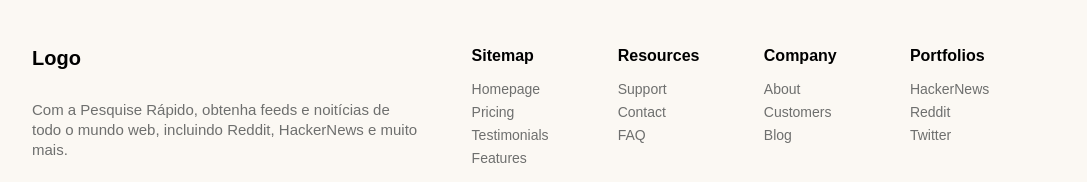
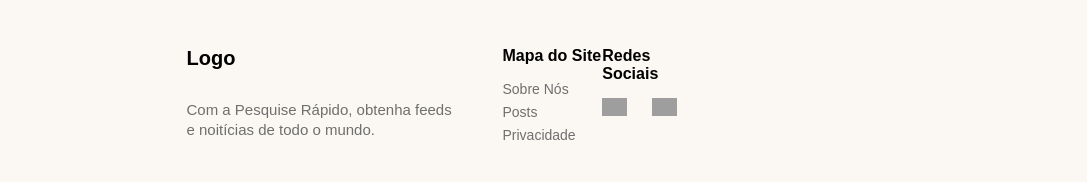
Before and after one commit to HelyssonBN3040/Pesquisa-Rapida, a plain HTML site: page index.html in a window 1280 px wide. Shown: the part 1044-1226 px from the top of the page, without its empty margins (96-1183 px from the left). Drawn offline with nearby package versions, Linux system fonts and the light colour scheme; grey boxes are pictures that could not be loaded; a web font is replaced by a local one.

Commit message:
rodape att

```diff
--- a/index.html
+++ b/index.html
@@ -272,30 +272,29 @@
                 <div class="footer-content">
                     <div class="footer-1">
                         <a href="index.html" class="footer-1-logo">Logo</a>
-                        <p class="footer-l-content">Com a Pesquise Rápido, obtenha feeds e noitícias de todo o mundo
-                            web, incluindo Reddit, HackerNews e muito mais.</p>
+                        <p class="footer-l-content">Com a Pesquise Rápido, obtenha feeds e noitícias de todo o mundo.</p>
                         <p class="footer-1-copyright">Criado por - <a href="index.html" class="footer-link">Pesquise Rápido</a></p>
                     </div>
                     <div class="footer-2">
                         <div class="footer-f1">
                             <div class="footer-2-1 footer-prin">
-                                <h5 class="footer-2-1-title">Sitemap</h5>
+                                <h5 class="footer-2-1-title">Mapa do Site</h5>
                                 <ul class="footer-2-1-links">
-                                    <li><a href="#">Homepage</a></li>
-                                    <li><a href="#">Pricing</a></li>
-                                    <li><a href="#">Testimonials</a></li>
-                                    <li><a href="#">Features</a></li>
+                                    <li><a href="#">Sobre Nós</a></li>
+                                    <li><a href="#">Posts</a></li>
+                                    <li><a href="#">Privacidade</a></li>
                                 </ul>
                             </div>
                             <div class="footer-2-2 footer-prin">
-                                <h5 class="footer-2-2-title">Resources</h5>
-                                <ul class="footer-2-2-links">
-                                    <li><a href="#">Support</a></li>
-                                    <li><a href="#">Contact</a></li>
-                                    <li><a href="#">FAQ</a></li>
+                                <h5 class="footer-2-2-title">Redes Sociais</h5>
+                                <ul class="footer-2-2-3-links">
+                                    <li><a href="#"><img src="https://static.vecteezy.com/system/resources/previews/016/716/469/original/instagram-icon-free-png.png" alt=""></a></li>
+                                    <li><a href="#"><img src="https://www.gov.br/mre/pt-br/delbrasupa/facebook-logo-blue-circle-large-transparent-png.png" alt=""></a></li>
+                                    <li><a href="#"><img src="" alt=""></a></li>
                                 </ul>
                             </div>
                         </div>
+                        <!--
                         <div class="footer-f2">
                             <div class="footer-2-3 footer-prin">
                                 <h5 class="footer-2-3-title">Company</h5>
@@ -305,6 +304,7 @@
                                     <li><a href="#">Blog</a></li>
                                 </ul>
                             </div>
+
                             <div class="footer-2-4 footer-prin">
                                 <h5 class="footer-2-4-title">Portfolios</h5>
                                 <ul class="footer-2-4-links">
@@ -314,6 +314,7 @@
                                 </ul>
                             </div>
                         </div>
+                         -->
                     </div>
                 </div>
             </div>
--- a/src/style.css
+++ b/src/style.css
@@ -759,6 +759,15 @@ main .right_division {
     border-radius: 0px;
 }
 
+.footer-2-2-3-links {
+    display: flex;
+    justify-content: space-between;
+}
+
+.footer-2-2-3-links img {
+    width: 25px;
+}
+
 @media (max-width:920px) {
     .post_card .content {
         max-height: 40vh;
@@ -824,11 +833,13 @@ footer .footer-main .footer-content .footer-1 .footer-1-logo {
     font-weight: 700;
     color: #000;
 }
-.footer-prin ul{
+
+.footer-prin ul {
     margin: 0;
     padding: 0;
 
 }
+
 footer .footer-main .footer-content .footer-1 .footer-l-content,
 footer .footer-main .footer-content .footer-1 .footer-1-copyright {
     line-height: 20px;
@@ -896,35 +907,43 @@ footer .footer-main .footer-content .footer-1 .footer-1-copyright a {
     font-weight: 600;
     transition: .1s;
 }
-footer .footer-main .footer-content .footer-1 .footer-1-copyright a:hover{
+
+footer .footer-main .footer-content .footer-1 .footer-1-copyright a:hover {
+    text-decoration: underline;
+}
+footer .footer-main .footer-content .footer-2 .footer-2-1 .footer-2-1-links li a:hover{
     text-decoration: underline;
 }
 
-.cookies-msg{
+.cookies-msg {
     width: 80%;
     background-color: #e9e9e9;
     position: fixed;
     bottom: 5%;
-    left:50%;
+    left: 50%;
     transform: translate(-50%);
     border-radius: 15px;
     display: none;
 }
-.cookies-msg.mostrar{
+
+.cookies-msg.mostrar {
     display: block;
 }
-.cookies-msg .cookies-txt{
+
+.cookies-msg .cookies-txt {
     display: flex;
     align-items: center;
     text-align: justify;
     padding: 20px;
 
 }
-.cookies-msg .cookies-btn{
+
+.cookies-msg .cookies-btn {
     margin-left: 30px;
 
 }
-.cookies-msg .cookies-btn button{
+
+.cookies-msg .cookies-btn button {
     background-color: black;
     color: white;
     font-weight: bold;
@@ -932,11 +951,12 @@ footer .footer-main .footer-content .footer-1 .footer-1-copyright a:hover{
     padding: 10px 40px;
     cursor: pointer;
 }
-.cookies-msg .cookies-btn button:hover{
+
+.cookies-msg .cookies-btn button:hover {
     transform: scale(0.9);
 }
 
-.cookies-txt p{
+.cookies-txt p {
     color: black;
     line-height: 1.5em;
     font-family: 'Poppins', sans-serif;
@@ -969,6 +989,7 @@ footer .footer-main .footer-content .footer-1 .footer-1-copyright a:hover{
     footer .footer-main .footer-content .footer-2 .footer-f2 {
         width: 100%;
     }
+
     .cookies-msg .cookies-btn {
         margin-left: 0;
     }
@@ -977,13 +998,16 @@ footer .footer-main .footer-content .footer-1 .footer-1-copyright a:hover{
         flex-direction: column;
     }
 }
-.blog{
+
+.blog {
     transition: .2s;
 }
-.blog:hover{
+
+.blog:hover {
     opacity: 0.8;
     transform: scale(0.98);
 }
+
 .blog-grid {
     display: flex;
     justify-content: center;
```
